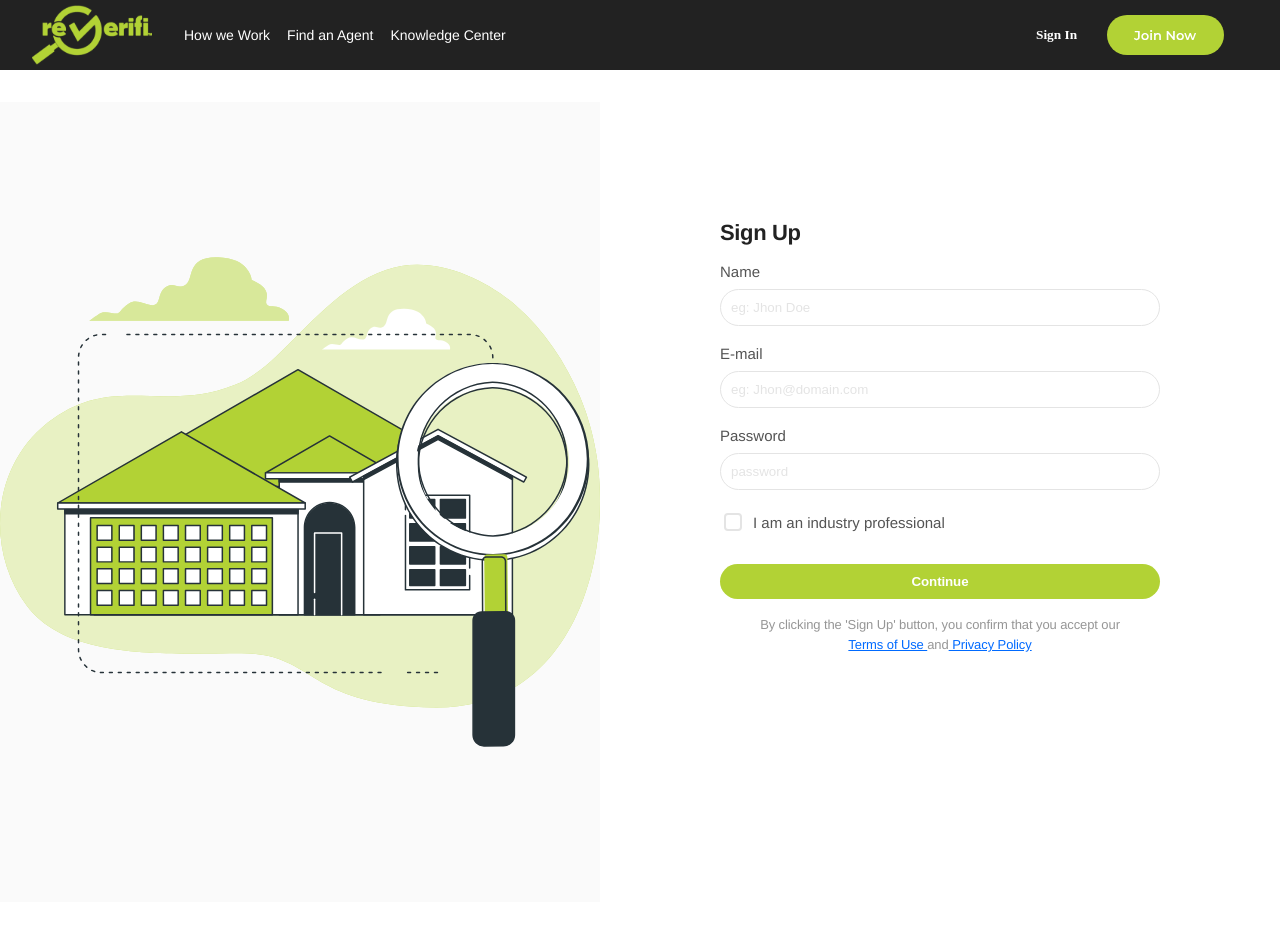
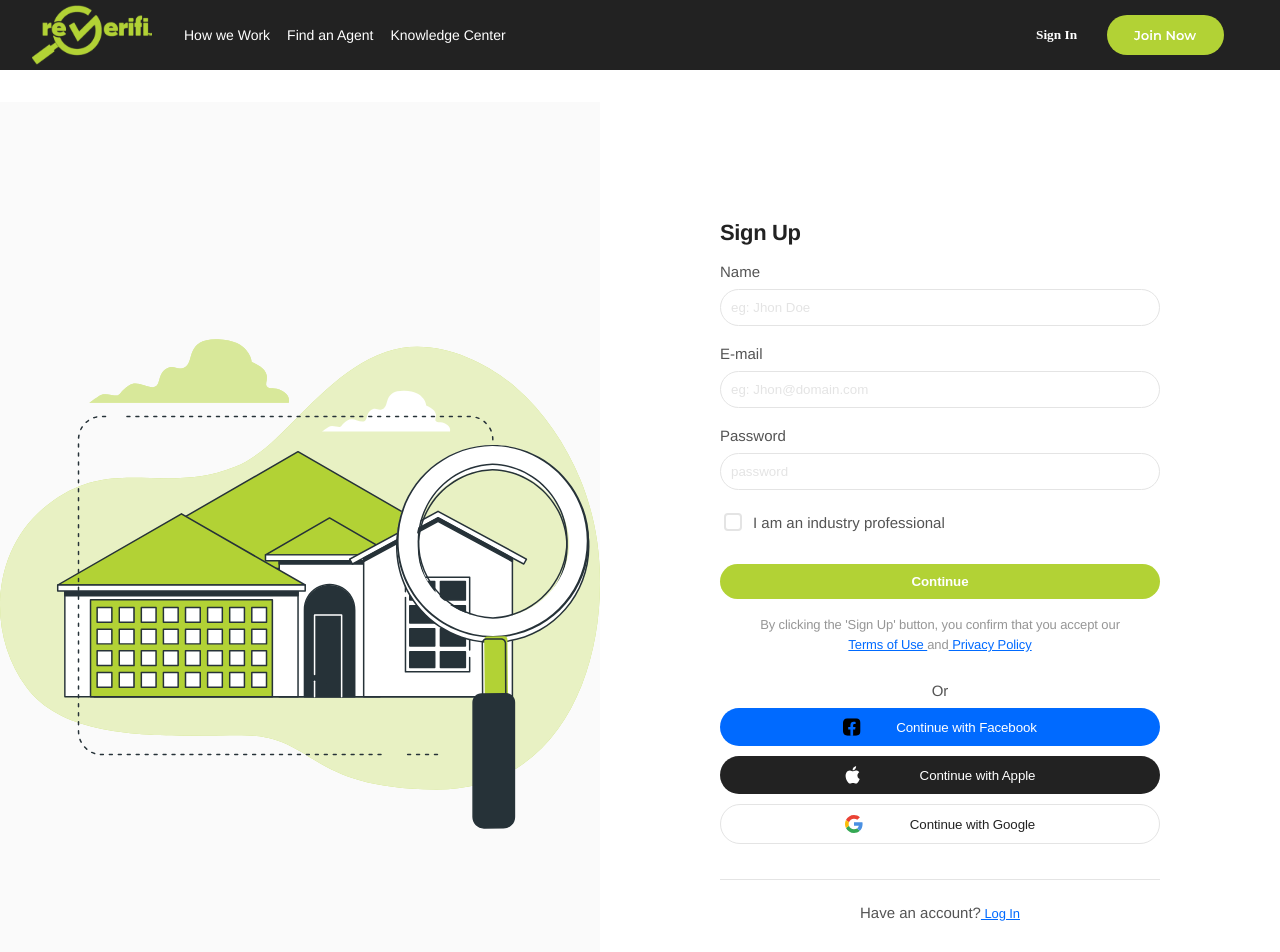
Before and after one commit to qusay-socium/reverifi, a React (Create React App) app: page /signUp in a window 1280 px wide. Shown: the top 952 px of the page. Before the commit the page ends 902 px from the top, so only its background shows below. Built offline with nearby package versions, Linux system fonts and the light colour scheme; a web font is replaced by a local one.

Commit message:
finish the signup page

```diff
--- a/src/pages/SignUp/index.jsx
+++ b/src/pages/SignUp/index.jsx
@@ -1,3 +1,6 @@
+import { ReactComponent as AppleIcon } from 'assets/icons/apple.svg';
+import { ReactComponent as FacebookIcon } from 'assets/icons/facebook.svg';
+import { ReactComponent as GoogleIcon } from 'assets/icons/google.svg';
 import { ReactComponent as MainImg } from 'assets/icons/sign-up-main.svg';
 import React, { useState } from 'react';
 import {
@@ -13,8 +16,10 @@ import {
   PhoneInputField,
   SignUpContainer,
   SignUpTerms,
+  SocialButton,
   SocialLinksContainer,
   SubmitButton,
+  Text,
   Title,
 } from './sign-up.styles';
 
@@ -104,7 +109,27 @@ function SignUp() {
           </SignUpTerms>
         </FormContainer>
 
-        <SocialLinksContainer>{/*  */}</SocialLinksContainer>
+        <SocialLinksContainer>
+          <Text>Or</Text>
+
+          <SocialButton blue>
+            <FacebookIcon />
+            Continue with Facebook
+          </SocialButton>
+          <SocialButton dark>
+            <AppleIcon />
+            Continue with Apple
+          </SocialButton>
+          <SocialButton light>
+            <GoogleIcon />
+            Continue with Google
+          </SocialButton>
+
+          <Text border>
+            Have an account?
+            <LinkText> Log In</LinkText>
+          </Text>
+        </SocialLinksContainer>
       </InfoContainer>
     </SignUpContainer>
   );
--- a/src/pages/SignUp/sign-up.styles.js
+++ b/src/pages/SignUp/sign-up.styles.js
@@ -44,10 +44,6 @@ export const Title = styled.h3`
 export const FormContainer = styled.form`
   display: flex;
   flex-direction: column;
-  padding-right: 7.5rem;
-`;
-
-export const SocialLinksContainer = styled.div`
   padding-right: 7.5rem;
 `;
 
@@ -144,3 +140,34 @@ export const LinkText = styled.a`
   font-size: 0.8125rem;
   cursor: pointer;
 `;
+
+export const SocialLinksContainer = styled.div`
+  padding-right: 7.5rem;
+  display: flex;
+  flex-direction: column;
+  text-align: center;
+`;
+
+export const Text = styled.p`
+  font-size: 15px;
+  color: ${colors.grey2};
+  margin: 15px 0 0 0;
+  padding: ${({ border }) => border && '1.5625rem'};
+  margin-top: ${({ border }) => border && '2.1875rem'};
+  border-top: ${({ border }) => border && `1px solid ${colors.lightgrey3}`};
+`;
+
+export const SocialButton = styled(SubmitButton)`
+  background-color: ${colors.white};
+  color: ${({ light }) => light && colors.black};
+  font-weight: normal;
+  display: flex;
+  justify-content: center;
+  align-items: center;
+  gap: 2.9375rem;
+
+  border: ${({ light }) => light && `1px solid ${colors.lightgrey3}`};
+
+  ${({ blue }) => blue && `background-color: ${colors.blue}; gap: 2.1875rem;`}
+  ${({ dark }) => dark && `background-color: ${colors.black}; gap: 3.75rem;`};
+`;
```
Also changed, not shown: src/assets/icons/apple.svg.
